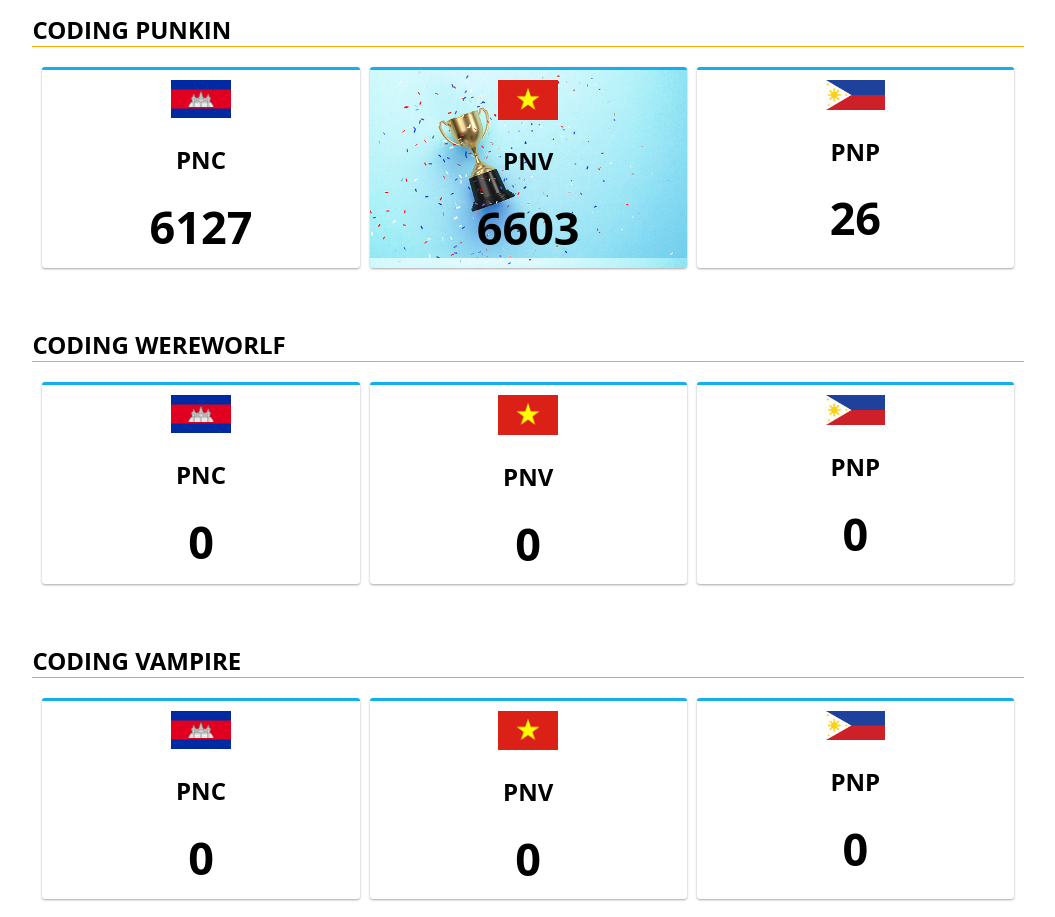
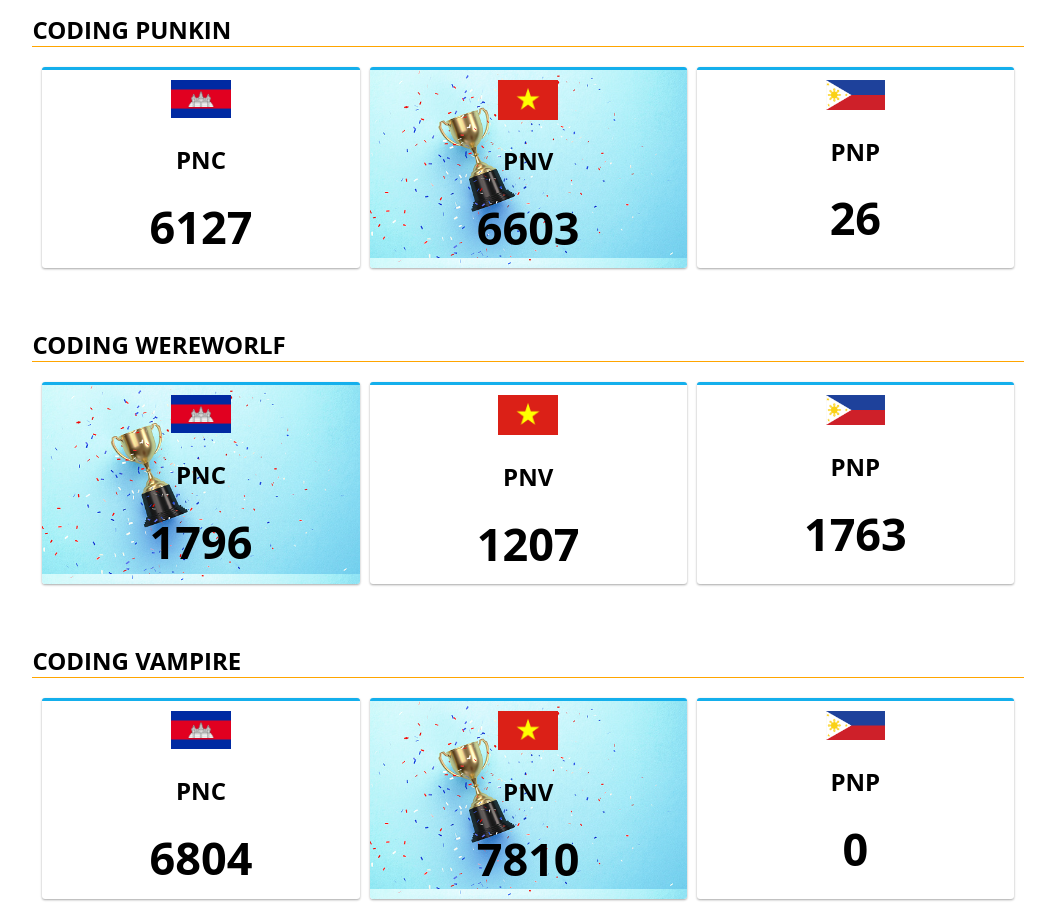
Before and after one commit to radytrainer/halloween-cup, a plain HTML site: page pages/scores.html in a window 1280 px wide. Shown: the part 516-1433 px from the top of the page, without its empty margins (112-1167 px from the left). Drawn offline with Linux system fonts and the light colour scheme.

Commit message:
update 2

```diff
--- a/pages/scores.html
+++ b/pages/scores.html
@@ -109,7 +109,7 @@
            <div class="text-title">
             <h1><span>CODING WEREWORLF</span></h1>
            </div>
-            <div class="card web-color">
+            <div class="card web-color thewinner">
                 <div class="card-img">
                     <img src="../images/kh.png" alt="" class="flag">
                 </div>
@@ -117,7 +117,7 @@
                     <div class="title">
                         <h1>PNC</h1>
                     </div>
-                    <h1 class="title score">0</h1>
+                    <h1 class="title score">1796</h1>
                 </div>
             </div>
             <div class="card web-color ">
@@ -128,7 +128,7 @@
                     <div class="title">
                         <h1>PNV</h1>
                     </div>
-                    <h1 class="title score">0</h1>
+                    <h1 class="title score">1207</h1>
                 </div>
             </div>
             <div class="card web-color">
@@ -139,7 +139,7 @@
                     <div class="title">
                         <h1>PNP</h1>
                     </div>
-                    <h1 class="title score">0</h1>
+                    <h1 class="title score">1763</h1>
                 </div>
             </div>
 
@@ -156,10 +156,10 @@
                     <div class="title">
                         <h1>PNC</h1>
                     </div>
-                    <h1 class="title score">0</h1>
+                    <h1 class="title score">6804</h1>
                 </div>
             </div>
-            <div class="card web-color ">
+            <div class="card web-color thewinner">
                 <div class="card-img">
                     <img src="../images/Vietnam.svg.png" alt="" class="flag">
                 </div>
@@ -167,7 +167,7 @@
                     <div class="title">
                         <h1>PNV</h1>
                     </div>
-                    <h1 class="title score">0</h1>
+                    <h1 class="title score ">7810</h1>
                 </div>
             </div>
             <div class="card web-color">
```
